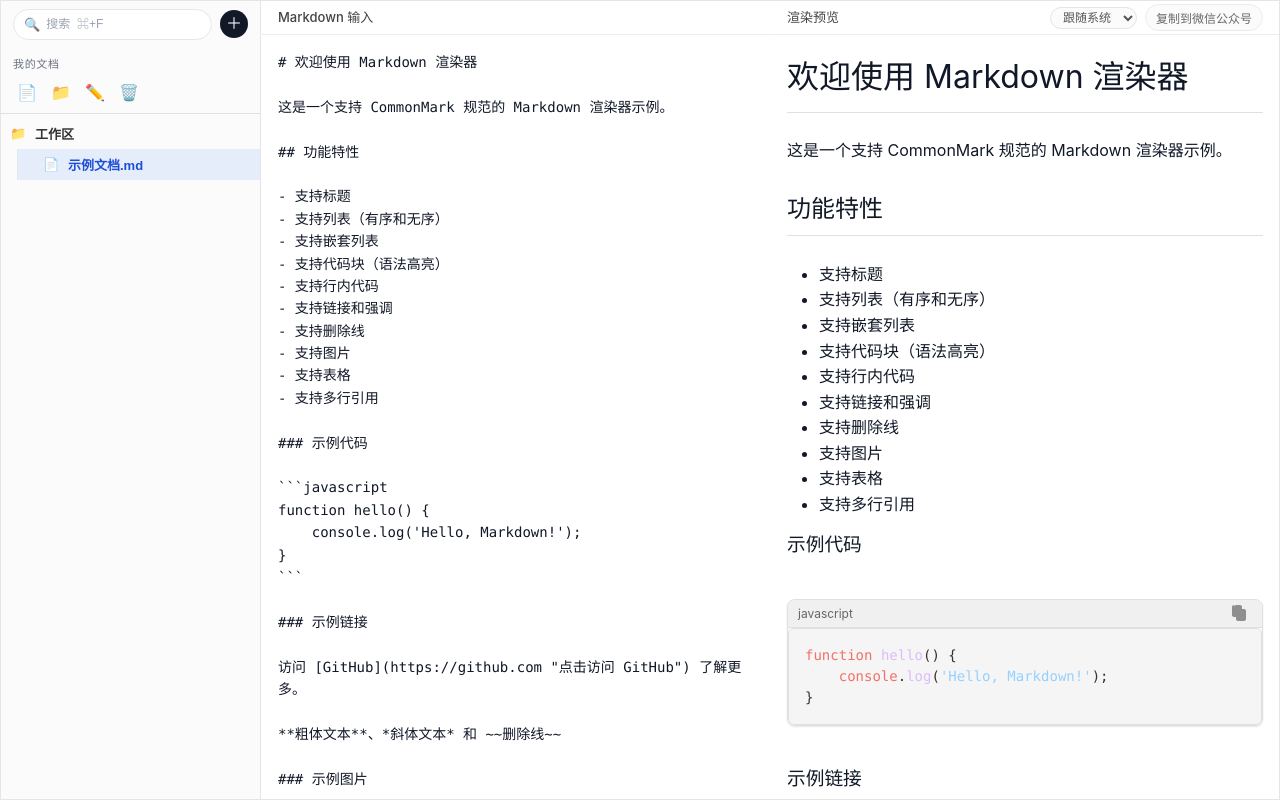
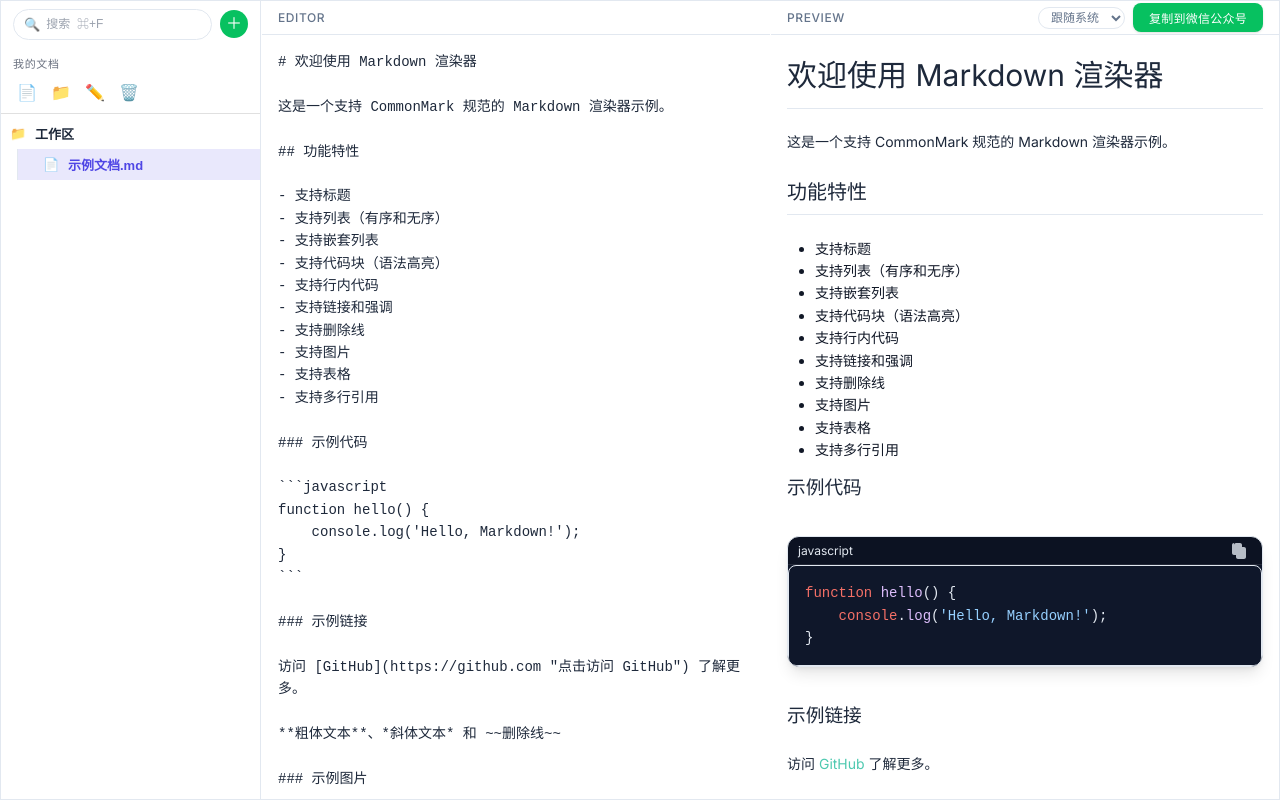
Before and after one commit to Canace22/md-render, a React (Vite) app: page / in a window 1280 px wide. Built offline with nearby package versions, Linux system fonts and the light colour scheme.

Commit message:
update design tokens and styles

```diff
--- a/index.html
+++ b/index.html
@@ -4,6 +4,9 @@
     <meta charset="UTF-8">
     <meta name="viewport" content="width=device-width, initial-scale=1.0">
     <title>Markdown 渲染器</title>
+    <link rel="preconnect" href="https://fonts.googleapis.com">
+    <link rel="preconnect" href="https://fonts.gstatic.com" crossorigin>
+    <link href="https://fonts.googleapis.com/css2?family=Inter:wght@400;500;600;700&display=swap" rel="stylesheet">
     <!-- highlight.js 样式（暗色主题） -->
     <link rel="stylesheet" href="https://cdnjs.cloudflare.com/ajax/libs/highlight.js/11.9.0/styles/github-dark-dimmed.min.css">
 </head>
--- a/src/components/MarkdownEditor.jsx
+++ b/src/components/MarkdownEditor.jsx
@@ -727,7 +727,7 @@ function MarkdownEditor() {
       />
       <div className="editor-panel">
         <div className="panel-header">
-          <h2>Markdown 输入</h2>
+          <h2>EDITOR</h2>
         </div>
         <div className="panel-body">
           <textarea
@@ -740,7 +740,7 @@ function MarkdownEditor() {
       </div>
       <div className="preview-panel">
         <div className="panel-header">
-          <h2>渲染预览</h2>
+          <h2>PREVIEW</h2>
           <div className="panel-header-actions">
             <select
               className="theme-select"
--- /dev/null
+++ b/src/styles/design-tokens.css
@@ -0,0 +1,151 @@
+/**
+ * ProEditor Design Tokens（官方导出）
+ * 定义编辑器的核心视觉语言
+ */
+
+:root {
+  /* === 1. 核心色彩 (Colors) === */
+  /* 品牌色 */
+  --color-brand-primary: #4F46E5;
+  --color-brand-success: #07C160;
+
+  /* 基础色彩 - 浅色模式 */
+  --color-surface-base: #F8FAFC;
+  --color-surface-elevated: #FFFFFF;
+  --color-border-subtle: #E2E8F0;
+  --color-text-primary: #1E293B;
+  --color-text-muted: #64748B;
+
+  /* 语义别名（供 styles.css 使用） */
+  --color-bg-page: var(--color-surface-base);
+  --color-bg-surface: var(--color-surface-elevated);
+  --color-bg-sidebar: var(--color-surface-elevated);
+  --color-bg-active: rgba(79, 70, 229, 0.12);
+  --color-bg-code: #0F172A;
+  --color-bg-inline-code: #F1F5F9;
+  --color-primary: var(--color-brand-primary);
+  --color-primary-btn: var(--color-brand-success);
+  --color-primary-btn-hover: #06AD56;
+  --color-text-secondary: var(--color-text-muted);
+  --color-text-active: var(--color-brand-primary);
+  --color-code-text: #E2E8F0;
+  --color-inline-code: #DC2626;
+  --color-border: var(--color-border-subtle);
+
+  /* === 2. 间距 (Spacing) === */
+  --space-xs: 4px;
+  --space-s: 8px;
+  --space-m: 16px;
+  --space-l: 24px;
+  --space-xl: 40px;
+  /* 兼容旧名 */
+  --space-sm: var(--space-s);
+  --space-md: var(--space-m);
+  --space-lg: var(--space-l);
+
+  /* === 3. 圆角 (Radius) === */
+  --radius-s: 4px;
+  --radius-m: 8px;
+  --radius-l: 12px;
+  --radius-xl: 16px;
+  /* 兼容旧名 */
+  --radius-sm: var(--radius-s);
+  --radius-md: var(--radius-m);
+  --radius-lg: var(--radius-l);
+
+  /* === 4. 阴影 (Shadows) === */
+  --shadow-soft: 0 1px 3px 0 rgba(0, 0, 0, 0.1), 0 1px 2px -1px rgba(0, 0, 0, 0.1);
+  --shadow-medium: 0 10px 15px -3px rgba(0, 0, 0, 0.1), 0 4px 6px -4px rgba(0, 0, 0, 0.1);
+  --shadow-brand: 0 10px 15px -3px rgba(79, 70, 229, 0.2);
+  /* 兼容旧名 */
+  --shadow-sm: var(--shadow-soft);
+  --shadow-md: var(--shadow-medium);
+  --shadow-btn: var(--shadow-soft);
+
+  /* === 5. 字体排版 (Typography) === */
+  --font-sans: 'Inter', system-ui, -apple-system, sans-serif;
+  --font-mono: 'JetBrains Mono', 'Fira Code', monospace;
+  --font-serif: Georgia, serif;
+
+  --text-display: 30px;
+  --text-heading: 20px;
+  --text-body: 14px;
+  --text-caption: 12px;
+  --line-height-display: 1.2;
+  --line-height-heading: 1.4;
+  --line-height-body: 1.6;
+  --line-height-caption: 1.5;
+
+  --font-weight-regular: 400;
+  --font-weight-medium: 500;
+  --font-weight-bold: 700;
+
+  /* 兼容旧名 */
+  --text-h1-size: var(--text-display);
+  --text-h2-size: var(--text-heading);
+  --text-h3-size: 1.17rem;
+  --text-code-size: var(--text-body);
+  --text-caption-size: var(--text-caption);
+  --line-height-tight: 1.3;
+
+  /* === 6. 交互 (Interactions) === */
+  --duration-transition: 300ms;
+  --easing: cubic-bezier(0.4, 0, 0.2, 1);
+  /* 兼容旧名 */
+  --duration-fast: 150ms;
+  --duration-normal: var(--duration-transition);
+}
+
+/* 深色模式 */
+body.theme-dark,
+[data-theme="dark"] {
+  --color-surface-base: #0F172A;
+  --color-surface-elevated: #1E293B;
+  --color-border-subtle: #1E293B;
+  --color-text-primary: #F1F5F9;
+  --color-text-muted: #94A3B8;
+
+  --color-bg-page: var(--color-surface-base);
+  --color-bg-surface: var(--color-surface-elevated);
+  --color-bg-sidebar: var(--color-surface-elevated);
+  --color-bg-active: rgba(79, 70, 229, 0.25);
+  --color-bg-code: #0F172A;
+  --color-bg-inline-code: #1E293B;
+  --color-border: var(--color-border-subtle);
+}
+
+/* 跟随系统深色 */
+@media (prefers-color-scheme: dark) {
+  :root {
+    --color-surface-base: #0F172A;
+    --color-surface-elevated: #1E293B;
+    --color-border-subtle: #1E293B;
+    --color-text-primary: #F1F5F9;
+    --color-text-muted: #94A3B8;
+
+    --color-bg-page: var(--color-surface-base);
+    --color-bg-surface: var(--color-surface-elevated);
+    --color-bg-sidebar: var(--color-surface-elevated);
+    --color-bg-active: rgba(79, 70, 229, 0.25);
+    --color-bg-code: #0F172A;
+    --color-bg-inline-code: #1E293B;
+    --color-border: var(--color-border-subtle);
+  }
+}
+
+/* 强制浅色：覆盖系统深色 */
+body.theme-light {
+  --color-surface-base: #F8FAFC;
+  --color-surface-elevated: #FFFFFF;
+  --color-border-subtle: #E2E8F0;
+  --color-text-primary: #1E293B;
+  --color-text-muted: #64748B;
+
+  --color-bg-page: var(--color-surface-base);
+  --color-bg-surface: var(--color-surface-elevated);
+  --color-bg-sidebar: var(--color-surface-elevated);
+  --color-bg-active: rgba(79, 70, 229, 0.12);
+  --color-bg-code: #0F172A;
+  --color-bg-inline-code: #F1F5F9;
+  --color-border: var(--color-border-subtle);
+}
--- a/src/styles/styles.css
+++ b/src/styles/styles.css
@@ -1,4 +1,5 @@
-/* Markdown 渲染器样式 */
+/* Markdown 渲染器样式 — ProEditor 风格 */
+@import './design-tokens.css';
 
 * {
     margin: 0;
@@ -7,13 +8,11 @@
 }
 
 body {
-    font-family: -apple-system, BlinkMacSystemFont, 'Segoe UI', 'Roboto', 'Oxygen',
-        'Ubuntu', 'Cantarell', 'Fira Sans', 'Droid Sans', 'Helvetica Neue',
-        sans-serif;
-    /* 更接近 Notion：极简浅灰背景，无明显渐变 */
-    background: #f5f5f5;
-    color: #111827;
-    line-height: 1.6;
+    font-family: var(--font-sans);
+    font-size: var(--text-body);
+    line-height: var(--line-height-body);
+    background: var(--color-bg-page);
+    color: var(--color-text-primary);
 }
 h1, h2, h3, h4, h5, h6, p, pre, code, blockquote, a, hr, strong, em {
     margin: 0;
@@ -35,8 +34,8 @@ h1, h2, h3, h4, h5, h6, p, pre, code, blockquote, a, hr, strong, em {
     padding: 0;
     max-width: 100%;
     margin: 0 auto;
-    background: #ffffff;
-    border: 1px solid #e5e5e5;
+    background: var(--color-bg-surface);
+    border: 1px solid var(--color-border);
     border-radius: 0;
 }
 
@@ -44,9 +43,9 @@ h1, h2, h3, h4, h5, h6, p, pre, code, blockquote, a, hr, strong, em {
     width: 260px;
     display: flex;
     flex-direction: column;
-    border-right: 1px solid #e5e5e5;
-    background: #fbfbfb;
-    padding-top: 8px;
+    border-right: 1px solid var(--color-border);
+    background: var(--color-bg-sidebar);
+    padding-top: var(--space-sm);
 }
 
 .editor-panel,
@@ -56,28 +55,28 @@ h1, h2, h3, h4, h5, h6, p, pre, code, blockquote, a, hr, strong, em {
     flex-direction: column;
     min-width: 0;
     min-height: 0;
-    background: #ffffff;
+    background: var(--color-bg-surface);
 }
 
 .panel-header {
-    padding: 8px 16px;
-    background: #ffffff;
-    border-bottom: 1px solid #ededed;
+    padding: var(--space-sm) var(--space-md);
+    background: var(--color-bg-surface);
+    border-bottom: 1px solid var(--color-border);
     display: flex;
     justify-content: space-between;
     align-items: center;
-    gap: 8px;
+    gap: var(--space-sm);
     flex-shrink: 0;
     height: 34px;
     box-sizing: border-box;
 }
 
 .panel-header h2 {
-    font-size: 13px;
-    font-weight: 500;
-    letter-spacing: 0;
-    text-transform: none;
-    color: #444444;
+    font-size: var(--text-caption-size);
+    font-weight: var(--font-weight-medium);
+    letter-spacing: 0.05em;
+    text-transform: uppercase;
+    color: var(--color-text-secondary);
     line-height: 1;
     margin: 0;
 }
@@ -89,18 +88,19 @@ h1, h2, h3, h4, h5, h6, p, pre, code, blockquote, a, hr, strong, em {
 }
 
 .theme-select {
-    padding: 2px 8px;
+    padding: 2px var(--space-sm);
     border-radius: 999px;
-    border: 1px solid #e5e5e5;
-    background: #fbfbfb;
-    font-size: 12px;
-    color: #555555;
+    border: 1px solid var(--color-border);
+    background: var(--color-bg-surface);
+    font-size: var(--text-caption-size);
+    color: var(--color-text-secondary);
     outline: none;
+    transition: border-color var(--duration-fast) var(--easing), background var(--duration-fast) var(--easing);
 }
 
 .theme-select:focus {
-    border-color: #d4d4d4;
-    background: #f5f5f5;
+    border-color: var(--color-text-muted);
+    background: var(--color-bg-page);
 }
 
 .workspace-actions {
@@ -160,15 +160,15 @@ h1, h2, h3, h4, h5, h6, p, pre, code, blockquote, a, hr, strong, em {
     width: 100%;
     display: flex;
     align-items: center;
-    gap: 8px;
+    gap: var(--space-sm);
     border: none;
     background: transparent;
-    color: #333333;
+    color: var(--color-text-primary);
     font-size: 13px;
     padding: 6px 12px;
     cursor: pointer;
     text-align: left;
-    transition: background 0.2s ease, color 0.2s ease;
+    transition: background var(--duration-normal) var(--easing), color var(--duration-normal) var(--easing);
 }
 
 .tree-node-button .tree-node-icon {
@@ -178,13 +178,13 @@ h1, h2, h3, h4, h5, h6, p, pre, code, blockquote, a, hr, strong, em {
 
 .tree-node-button:hover {
     background: rgba(0, 0, 0, 0.04);
-    color: #111827;
+    color: var(--color-text-primary);
 }
 
 .tree-node.active .tree-node-button {
-    background: rgba(37, 99, 235, 0.1);
-    color: #1d4ed8;
-    font-weight: 600;
+    background: var(--color-bg-active);
+    color: var(--color-text-active);
+    font-weight: var(--font-weight-bold);
 }
 
 .tree-node.folder .tree-node-button {
@@ -192,8 +192,8 @@ h1, h2, h3, h4, h5, h6, p, pre, code, blockquote, a, hr, strong, em {
 }
 
 .tree-node-children {
-    border-left: 1px solid #e5e7eb;
-    margin-left: 16px;
+    border-left: 1px solid var(--color-border);
+    margin-left: var(--space-md);
 }
 
 /* Notion 风格侧边栏：用户信息、搜索、快速入口 */
@@ -266,8 +266,8 @@ h1, h2, h3, h4, h5, h6, p, pre, code, blockquote, a, hr, strong, em {
     align-items: center;
     gap: 6px;
     border-radius: 999px;
-    background: #ffffff;
-    border: 1px solid #e5e7eb;
+    background: var(--color-bg-surface);
+    border: 1px solid var(--color-border);
     padding: 4px 10px;
 }
 
@@ -296,20 +296,20 @@ h1, h2, h3, h4, h5, h6, p, pre, code, blockquote, a, hr, strong, em {
     height: 28px;
     border-radius: 999px;
     border: none;
-    background: #111827;
-    color: #f9fafb;
+    background: var(--color-primary-btn);
+    color: #ffffff;
     cursor: pointer;
     font-size: 16px;
     line-height: 1;
     display: flex;
     align-items: center;
     justify-content: center;
-    transition: transform 0.1s ease, box-shadow 0.15s ease, background 0.15s ease;
+    transition: transform var(--duration-fast) var(--easing), box-shadow var(--duration-fast) var(--easing), background var(--duration-fast) var(--easing);
 }
 
 .sidebar-add-entry:hover {
-    background: #0f172a;
-    box-shadow: 0 6px 12px rgba(15, 23, 42, 0.25);
+    background: var(--color-primary-btn-hover);
+    box-shadow: var(--shadow-md);
     transform: translateY(-1px);
 }
 
@@ -343,8 +343,8 @@ h1, h2, h3, h4, h5, h6, p, pre, code, blockquote, a, hr, strong, em {
 }
 
 .sidebar-quick-item.active {
-    background: rgba(37, 99, 235, 0.08);
-    color: #1d4ed8;
+    background: var(--color-bg-active);
+    color: var(--color-text-active);
 }
 
 .sidebar-section-header {
@@ -363,33 +363,31 @@ h1, h2, h3, h4, h5, h6, p, pre, code, blockquote, a, hr, strong, em {
 }
 
 .copy-wechat-btn {
-    padding: 4px 10px;
-    background: #fbfbfb;
-    color: #444444;
-    border: 1px solid #e5e5e5;
-    border-radius: 999px;
+    padding: 6px 16px;
+    background: var(--color-primary-btn);
+    color: #ffffff;
+    border: none;
+    border-radius: var(--radius-m);
     cursor: pointer;
-    font-size: 12px;
-    transition: all 0.2s ease;
-    opacity: 0.8;
+    font-size: var(--text-caption-size);
+    font-weight: var(--font-weight-medium);
+    letter-spacing: 0.02em;
+    box-shadow: var(--shadow-soft);
+    transition: all var(--duration-transition) var(--easing);
 }
 
 .copy-wechat-btn:hover {
-    background: #f3f3f3;
-    border-color: #d4d4d4;
-    color: #111111;
-    opacity: 1;
+    background: var(--color-primary-btn-hover);
+    box-shadow: var(--shadow-medium);
 }
 
 .copy-wechat-btn:active {
-    transform: scale(0.95);
+    transform: scale(0.98);
 }
 
 .copy-wechat-btn.copied {
-    background: rgba(78, 201, 176, 0.2);
-    border-color: #4ec9b0;
-    color: #4ec9b0;
-    opacity: 1;
+    background: rgba(16, 185, 129, 0.85);
+    color: #ffffff;
 }
 
 .panel-body {
@@ -400,14 +398,14 @@ h1, h2, h3, h4, h5, h6, p, pre, code, blockquote, a, hr, strong, em {
 
 #markdown-input {
     flex: 1;
-    padding: 16px;
-    background: #ffffff;
-    color: #111827;
+    padding: var(--space-md);
+    background: var(--color-bg-surface);
+    color: var(--color-text-primary);
     border: none;
     resize: none;
-    font-family: 'Monaco', 'Menlo', 'Ubuntu Mono', monospace;
-    font-size: 14px;
-    line-height: 1.6;
+    font-family: var(--font-mono);
+    font-size: var(--text-code-size);
+    line-height: var(--line-height-body);
 }
 
 #markdown-input:focus {
@@ -425,48 +423,48 @@ h1, h2, h3, h4, h5, h6, p, pre, code, blockquote, a, hr, strong, em {
 
 #markdown-output {
     flex: 1;
-    padding: 16px;
+    padding: var(--space-md);
     overflow-y: auto;
-    background: #ffffff;
+    background: var(--color-bg-surface);
 }
 
 /* Markdown 渲染样式 */
 #markdown-output h1 {
-    font-size: 2em;
+    font-size: var(--text-h1-size);
     padding-bottom: 0.3em;
-    border-bottom: 1px solid #e0e0e0;
-    color: #111827;
+    border-bottom: 1px solid var(--color-border);
+    color: var(--color-text-primary);
 }
 
 #markdown-output h2 {
-    font-size: 1.5em;
+    font-size: var(--text-h2-size);
     padding-bottom: 0.3em;
-    border-bottom: 1px solid #e0e0e0;
-    color: #111827;
+    border-bottom: 1px solid var(--color-border);
+    color: var(--color-text-primary);
 }
 
 #markdown-output h3 {
-    font-size: 1.17em;
-    color: #111827;
+    font-size: var(--text-h3-size);
+    color: var(--color-text-primary);
 }
 
 #markdown-output h4 {
     font-size: 1em;
-    color: #111827;
+    color: var(--color-text-primary);
 }
 
 #markdown-output h5 {
     font-size: 0.83em;
-    color: #111827;
+    color: var(--color-text-primary);
 }
 
 #markdown-output h6 {
     font-size: 0.67em;
-    color: #4b5563;
+    color: var(--color-text-secondary);
 }
 
 #markdown-output p {
-    color: #111827;
+    color: var(--color-text-primary);
 }
 
 #markdown-output ul,
@@ -488,22 +486,22 @@ h1, h2, h3, h4, h5, h6, p, pre, code, blockquote, a, hr, strong, em {
 }
 
 #markdown-output code {
-    background: #f5f5f5;
+    background: var(--color-bg-inline-code);
     padding: 2px 6px;
-    border-radius: 3px;
-    font-family: 'Monaco', 'Menlo', 'Ubuntu Mono', monospace;
+    border-radius: var(--radius-sm);
+    font-family: var(--font-mono);
     font-size: 0.9em;
-    color: #c7254e;
+    color: var(--color-inline-code);
 }
 
-/* 代码块容器（接近 VS Code Markdown 预览） */
+/* 代码块容器 — ProEditor 风格（深色背景） */
 .code-block {
     margin: 0.8em 0;
-    border: 1px solid #e0e0e0;
-    border-radius: 8px;
+    border: 1px solid var(--color-border);
+    border-radius: var(--radius-lg);
     overflow: hidden;
-    background: #f8f8f8;
-    box-shadow: 0 1px 2px rgba(0,0,0,0.1);
+    background: var(--color-bg-code);
+    box-shadow: var(--shadow-md);
 }
 
 .code-block .code-header {
@@ -512,13 +510,13 @@ h1, h2, h3, h4, h5, h6, p, pre, code, blockquote, a, hr, strong, em {
     align-items: center;
     height: 28px;
     padding: 0 10px;
-    background: #f0f0f0;
-    border-bottom: 1px solid #e0e0e0;
+    background: rgba(0, 0, 0, 0.2);
+    border-bottom: 1px solid rgba(255, 255, 255, 0.1);
 }
 
 .code-block .code-lang {
-    font-size: 12px;
-    color: #666666;
+    font-size: var(--text-caption-size);
+    color: var(--color-code-text);
     text-transform: lowercase;
 }
 
@@ -531,16 +529,16 @@ h1, h2, h3, h4, h5, h6, p, pre, code, blockquote, a, hr, strong, em {
     display: flex;
     align-items: center;
     justify-content: center;
-    color: #666666;
-    border-radius: 4px;
-    transition: all 0.2s ease;
-    opacity: 0.7;
+    color: var(--color-code-text);
+    border-radius: var(--radius-sm);
+    transition: all var(--duration-fast) var(--easing);
+    opacity: 0.8;
     gap: 4px;
 }
 
 .code-block .code-copy-btn:hover {
-    background: rgba(0, 0, 0, 0.05);
-    color: #333333;
+    background: rgba(255, 255, 255, 0.1);
+    color: #ffffff;
     opacity: 1;
 }
 
@@ -549,7 +547,7 @@ h1, h2, h3, h4, h5, h6, p, pre, code, blockquote, a, hr, strong, em {
 }
 
 .code-block .code-copy-btn.copied {
-    color: #4ec9b0;
+    color: #34d399;
     opacity: 1;
 }
 
@@ -560,7 +558,7 @@ h1, h2, h3, h4, h5, h6, p, pre, code, blockquote, a, hr, strong, em {
 .code-block .code-copy-btn.copied::after {
     content: '已复制';
     font-size: 11px;
-    color: #4ec9b0;
+    color: #34d399;
     white-space: nowrap;
 }
 
@@ -573,19 +571,20 @@ h1, h2, h3, h4, h5, h6, p, pre, code, blockquote, a, hr, strong, em {
 }
 
 #markdown-output pre {
-    background: #f5f5f5;
-    padding: 16px;
-    border-radius: 6px;
+    background: var(--color-bg-code);
+    padding: var(--space-md);
+    border-radius: var(--radius-md);
     overflow-x: auto;
-    border: 1px solid #e0e0e0;
+    border: 1px solid var(--color-border);
+    box-shadow: var(--shadow-sm);
 }
 
 #markdown-output pre code {
     background: transparent;
     padding: 0;
-    color: #333333;
-    font-size: 14px;
-    line-height: 1.5;
+    color: var(--color-code-text);
+    font-size: var(--text-code-size);
+    line-height: var(--line-height-body);
 }
 
 #markdown-output blockquote {
@@ -1229,8 +1228,8 @@ body.theme-light .tree-node-button:hover {
 }
 
 body.theme-light .tree-node.active .tree-node-button {
-    background: rgba(37, 99, 235, 0.1);
-    color: #1d4ed8;
+    background: var(--color-bg-active);
+    color: var(--color-text-active);
 }
 
 body.theme-light .tree-node-children {
@@ -1251,13 +1250,13 @@ body.theme-light .sidebar-search input::placeholder {
 }
 
 body.theme-light .sidebar-add-entry {
-    background: #111827;
-    color: #f9fafb;
+    background: var(--color-primary-btn);
+    color: #ffffff;
 }
 
 body.theme-light .sidebar-add-entry:hover {
-    background: #0f172a;
-    box-shadow: 0 6px 12px rgba(15, 23, 42, 0.25);
+    background: var(--color-primary-btn-hover);
+    box-shadow: var(--shadow-md);
 }
 
 body.theme-light .sidebar-section-header {
@@ -1289,21 +1288,18 @@ body.theme-light .theme-select:focus {
 }
 
 body.theme-light .copy-wechat-btn {
-    background: #fbfbfb;
-    border-color: #e5e5e5;
-    color: #444444;
+    background: var(--color-primary-btn);
+    border: none;
+    color: #ffffff;
 }
 
 body.theme-light .copy-wechat-btn:hover {
-    background: #f3f3f3;
-    border-color: #d4d4d4;
-    color: #111111;
+    background: var(--color-primary-btn-hover);
 }
 
 body.theme-light .copy-wechat-btn.copied {
-    background: rgba(78, 201, 176, 0.2);
-    border-color: #4ec9b0;
-    color: #4ec9b0;
+    background: rgba(16, 185, 129, 0.85);
+    color: #ffffff;
 }
 
 body.theme-light #markdown-input {
@@ -1331,8 +1327,8 @@ body.theme-light #markdown-output li {
 }
 
 body.theme-light #markdown-output code {
-    background: #f5f5f5;
-    color: #c7254e;
+    background: var(--color-bg-inline-code);
+    color: var(--color-inline-code);
 }
 
 body.theme-light #markdown-output pre {
```
Also changed, not shown: 2 other files (tests, documents, lock files or other folders).
